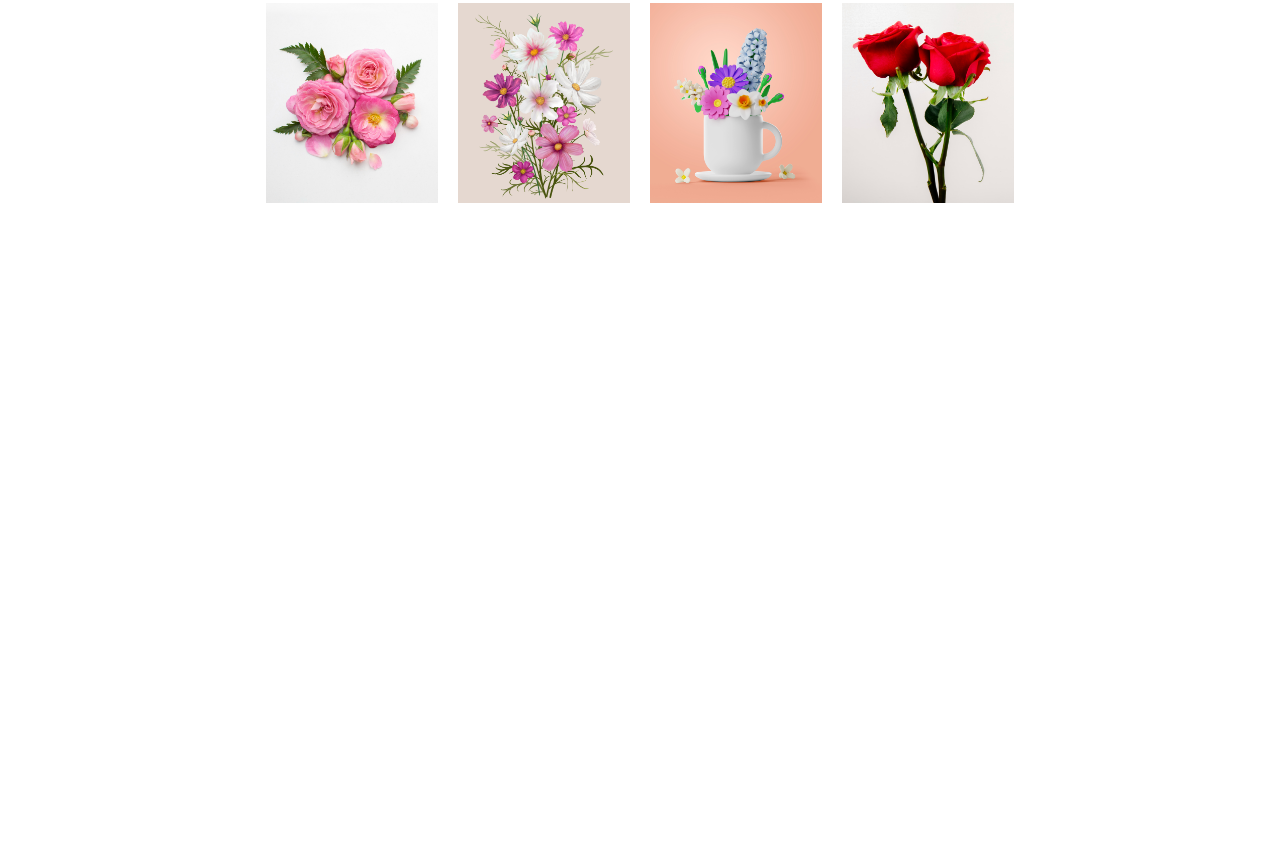
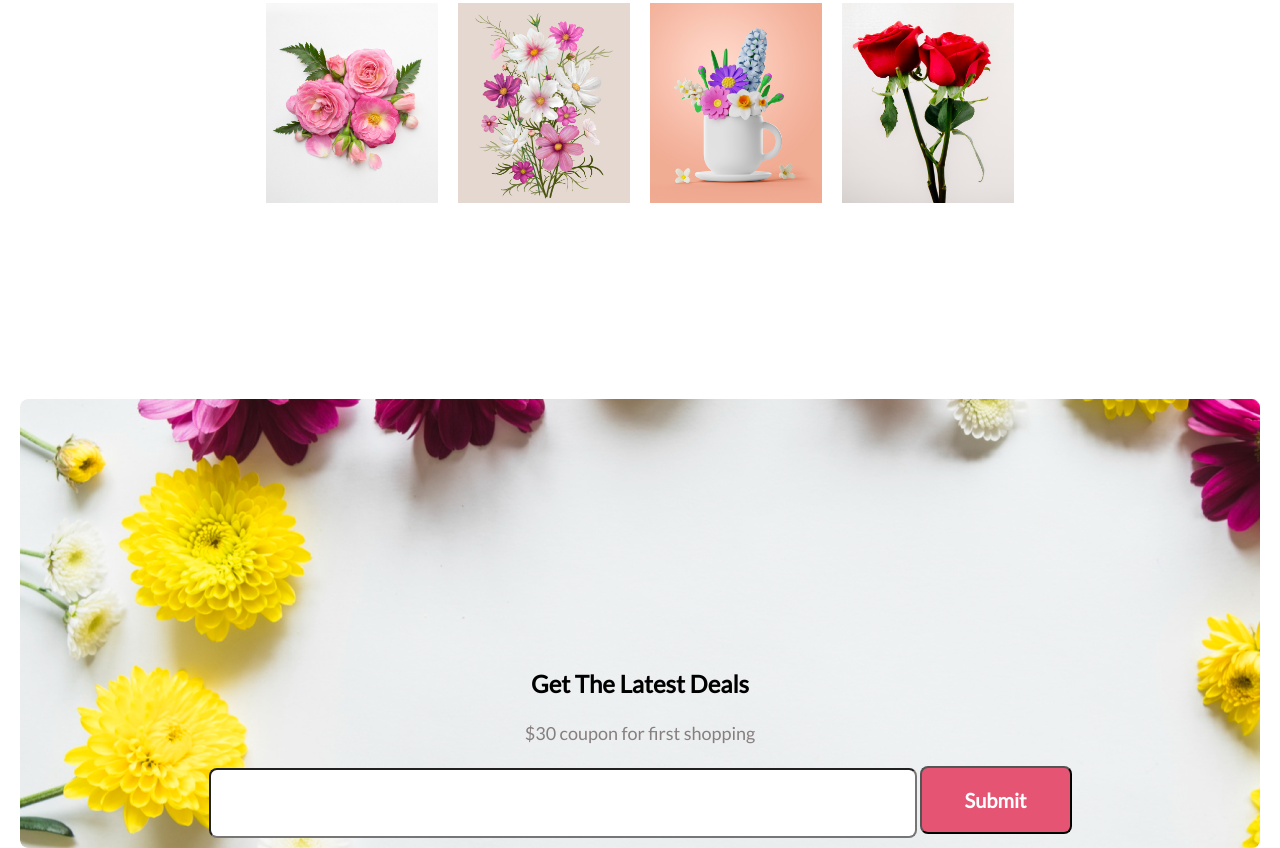
Before and after one commit to abdullahad229/flower-shop-assignment, a plain HTML site: page index.html in a window 1280 px wide. Shown: the part 1398-2246 px from the top of the page. Before the commit the page ends 1797 px from the top, so only its background shows below. Drawn offline with Linux system fonts and the light colour scheme.

Commit message:
added-form

```diff
--- a/index.html
+++ b/index.html
@@ -51,6 +51,15 @@
         <div><img src="Flower Asset/Rectangle 6.png" alt=""></div>
       </div>
     </section>
+    <!-- form section -->
+    <section class="bg-img center-alinged">
+      <div class="form-style">
+        <h2>Get The Latest Deals</h2>
+        <p>$30 coupon for first shopping</p>
+        <input class="input-fld" type="text" name="" id="" >
+        <button class="red-btn">Submit</button>
+      </div>
+    </section>
   </main>
 </body>
 
--- a/style.css
+++ b/style.css
@@ -54,30 +54,57 @@ p {
     line-height: 30px;
     /* 166.667% */
 }
+
 .center-alinged {
     text-align: center;
 }
+
 #hot-deals-img {
     width: 318px;
     height: 420px;
     flex-shrink: 0;
 }
+
 .pink-text {
     color: #E55473
 }
+
 .insta-section {
     padding-left: 20%;
     padding-right: 20%;
 }
+
 .img-container {
     display: flex;
     align-items: center;
     justify-content: center;
 }
+
 .img-container div {
     width: 342px;
     height: 396px;
 }
+
 .img-container div img {
     width: 90%;
 }
+
+.bg-img {
+    margin: auto;
+    width: 1240px;
+    height: 449px;
+    border-radius: 8px;
+    background-image: url("Flower Asset/Rectangle 9.png");
+    background-repeat: no-repeat;
+}
+
+.form-style {
+   padding-top: 250px;
+
+}
+
+.input-fld {
+    width: 700px;
+    height: 64px;
+    border-radius: 8px;
+}
```
